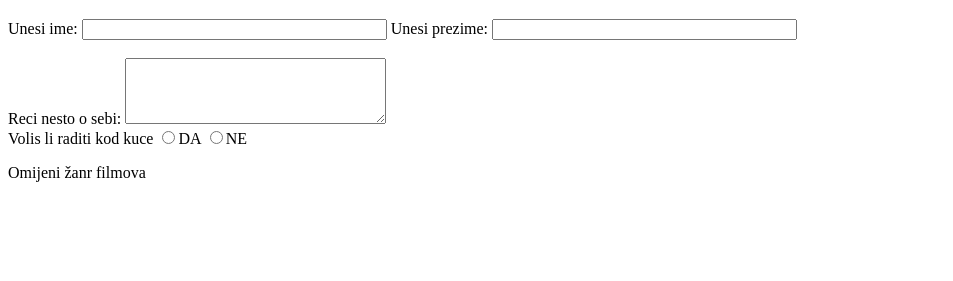
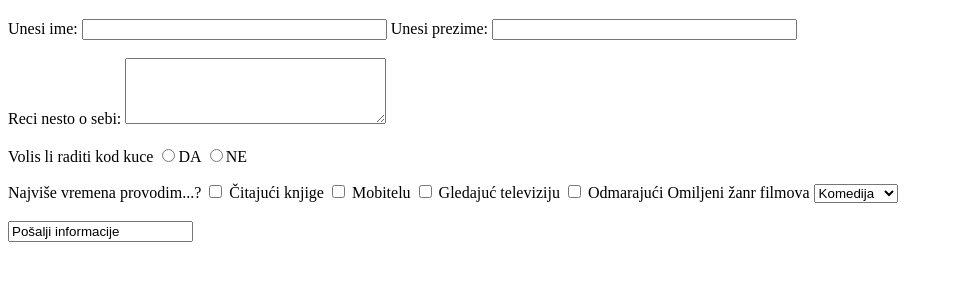
Before and after one commit to Mateo809/ZADATAK, a plain HTML site: page index.html in a window 1280 px wide. Shown: the part 61-342 px from the top of the page, without its empty margins (0-953 px from the left). Drawn offline with Linux system fonts and the light colour scheme.

Commit message:
Add files via upload

```diff
--- a/index.html
+++ b/index.html
@@ -23,7 +23,7 @@ Reci nesto o sebi:
 <textarea name="Esej" cols=30 rows=4></textarea>
 
 
-</br> <Cbr>
+</br> <br>
 
 Volis li raditi kod kuce
 
@@ -31,9 +31,30 @@ Volis li raditi kod kuce
 <input type= "radio" name="exe" size=35  value=2>NE
 
 </p>
-Omijeni žanr filmova
 
+Najviše vremena provodim...?
 
+<input type="checkbox" name=Knjiga> Čitajući knjige
+<input type="checkbox" name=Mobitel> Mobitelu
+<input type="checkbox" name=TV> Gledajuć televiziju
+<input type="checkbox" name=Odmor> Odmarajući
 
+Omiljeni žanr filmova
+
+<select name="moviepref"><option>
+
+    <option value=1 selected =false> Komedija
+    <option value=2  >romantični
+    <option value=3  >triler
+    <option value=4  >horor
+    <option value=5  >akciski
+ </select>
+
+</br> <br>
+
+<input type=sumit value="Pošalji informacije">
+
+</div>
+</form>
 </body>
 </html>
```
